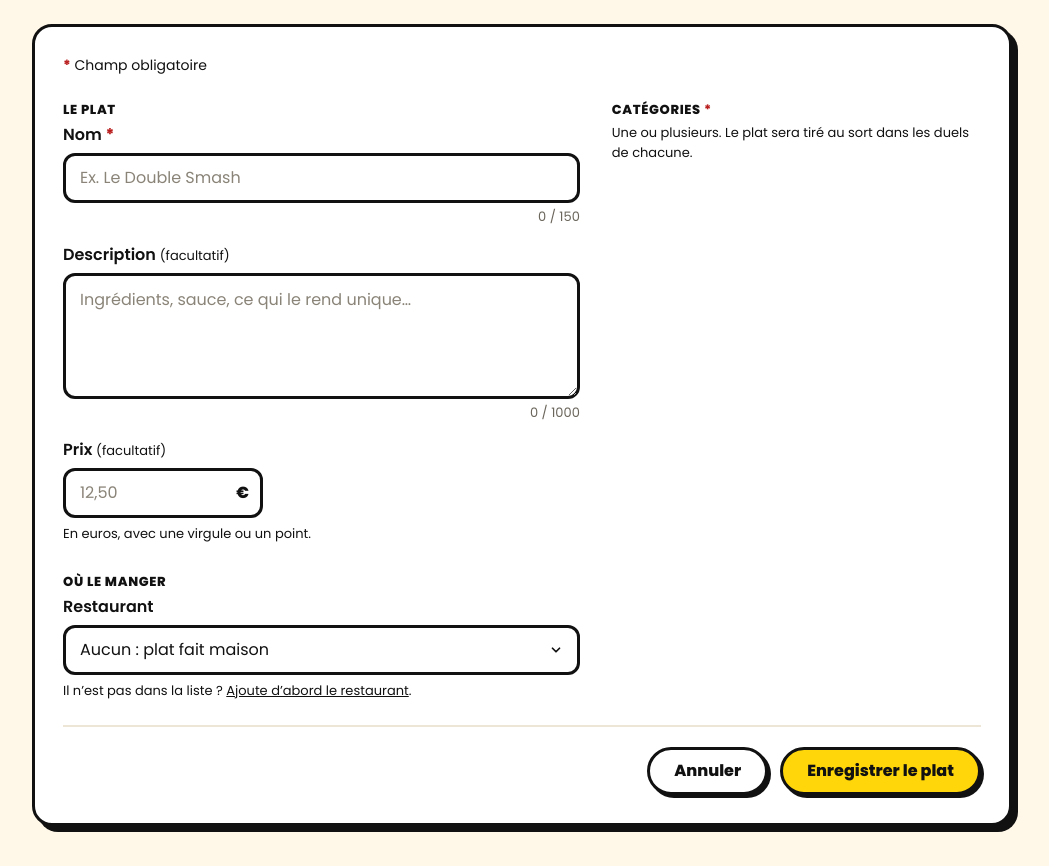
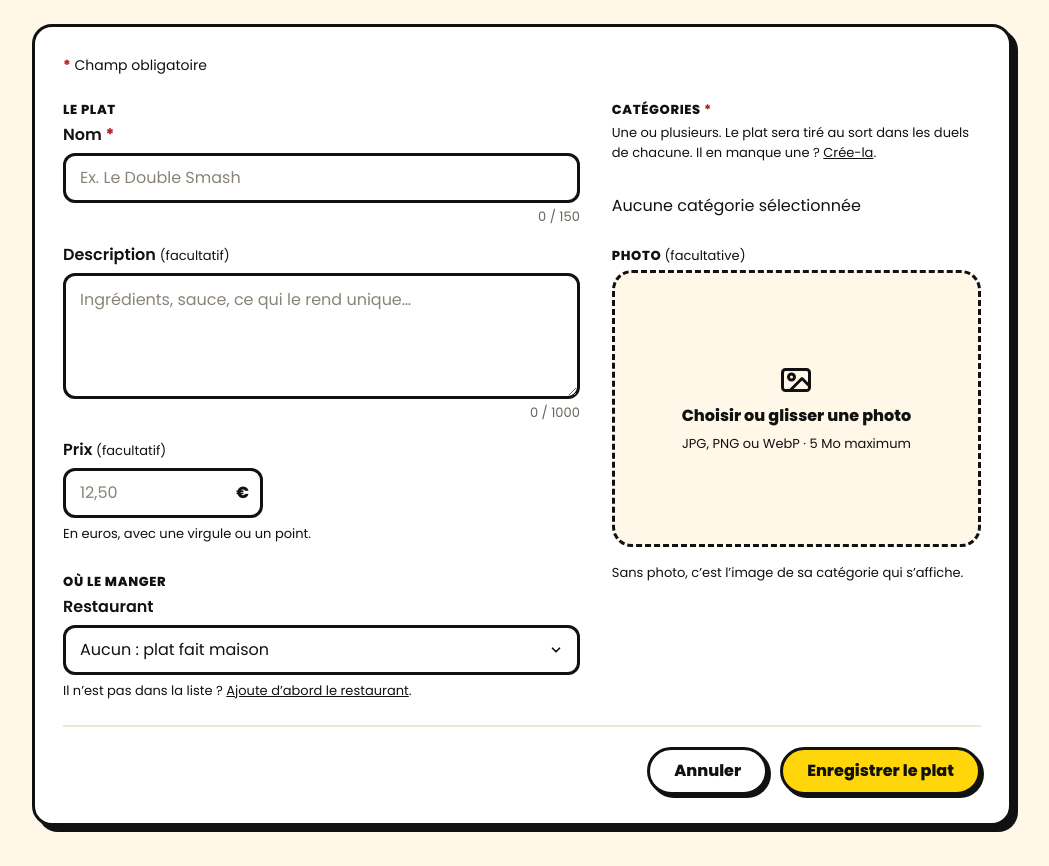
Before and after one commit to Enzo-clock/food-battle-EL, a PHP site: page /app/views/createdish.php in a window 1280 px wide. Shown: the part 265-1131 px from the top of the page, without its empty margins (118-1167 px from the left). Run offline with PHP 8.4, Linux system fonts and the light colour scheme; the template is opened without the code that fills it, so the values that code supplies are empty.

Commit message:
feat(plat): photo facultative et liste de catégories défilante

```diff
--- a/app/views/createdish.php
+++ b/app/views/createdish.php
@@ -3,6 +3,10 @@
 // Variables fournies par DishController::create() : $errors, $old, $categories, $establishments
 $errors ??= [];
 $success = isset($_GET['success']);
+
+// Un navigateur ne conserve jamais un fichier choisi après un envoi en erreur :
+// on prévient l'utilisateur qu'il doit resélectionner sa photo.
+$pictureWasSent = $errors && (($_FILES['picture']['error'] ?? UPLOAD_ERR_NO_FILE) !== UPLOAD_ERR_NO_FILE);
 
 require_once __DIR__ . '/../includes/header.php';
 ?>
@@ -36,7 +40,7 @@ require_once __DIR__ . '/../includes/header.php';
             </div>
         <?php endif ?>
 
-        <form class="create-form box" method="post" action="/plat/creer" data-lock-submit>
+        <form class="create-form box" method="post" action="/plat/creer" enctype="multipart/form-data" data-lock-submit>
             <input type="hidden" name="token" value="<?= h(csrf()) ?>">
 
             <p class="create-form__legend"><span aria-hidden="true">*</span> Champ obligatoire</p>
@@ -90,11 +94,14 @@ require_once __DIR__ . '/../includes/header.php';
                     </fieldset>
                 </div>
 
+                <div class="create-form__fields">
                     <fieldset class="create-form__group">
                         <legend>Catégories <span class="field__req" aria-hidden="true">*</span></legend>
-                    <p class="field__hint" id="categories-hint">Une ou plusieurs. Le plat sera tiré au sort dans les duels de chacune.</p>
+                        <p class="field__hint" id="categories-hint">Une ou plusieurs. Le plat sera tiré au sort dans les duels de chacune.
+                            Il en manque une ? <a href="/categorie/creer?retour=plat">Crée-la</a>.</p>
 
-                    <div class="choice-grid" role="group" aria-describedby="categories-hint">
+                        <div class="choice-grid" role="group" aria-label="Catégories du plat"
+                            aria-describedby="categories-hint" data-scroll-fade data-choice-group>
                             <?php foreach ($categories as $id => $key): ?>
                                 <?php $tone = category_tone($key); ?>
                                 <label class="choice choice--<?= h($tone) ?>">
@@ -104,7 +111,36 @@ require_once __DIR__ . '/../includes/header.php';
                                 </label>
                             <?php endforeach ?>
                         </div>
+                        <p class="choice-count" aria-live="polite" data-choice-count></p>
                     </fieldset>
+
+                    <fieldset class="create-form__group">
+                        <legend>Photo <span class="field__opt">(facultative)</span></legend>
+
+                        <div class="dropzone" data-dropzone>
+                            <input class="dropzone__input" id="picture" name="picture" type="file"
+                                accept="image/jpeg,image/png,image/webp" aria-label="Choisir une photo du plat"
+                                aria-describedby="picture-hint" data-preview-input>
+                            <img class="dropzone__preview" alt="" hidden data-preview>
+                            <span class="dropzone__empty" data-preview-empty>
+                                <svg viewBox="0 0 24 24" width="36" height="36" fill="none" stroke="currentColor" stroke-width="2"
+                                    stroke-linecap="round" stroke-linejoin="round" aria-hidden="true">
+                                    <rect x="3" y="5" width="18" height="14" rx="2" />
+                                    <circle cx="9" cy="10" r="2" />
+                                    <path d="m21 16-5-5-8 8" />
+                                </svg>
+                                <strong>Choisir ou glisser une photo</strong>
+                                <small>JPG, PNG ou WebP · 5 Mo maximum</small>
+                            </span>
+                        </div>
+                        <p class="field__hint" id="picture-hint">
+                            Sans photo, c’est l’image de sa catégorie qui s’affiche.
+                            <?php if ($pictureWasSent): ?>
+                                <strong class="field__warn">Pense à resélectionner ta photo.</strong>
+                            <?php endif ?>
+                        </p>
+                    </fieldset>
+                </div>
             </div>
 
             <div class="create-form__actions">
```
Also changed, not shown: app/controllers/DishController.php (+13 -2 lines), app/models/Dish.php (+5 -3 lines), public/assets/form.js. Lines whose indentation alone changed are shown as unchanged.
